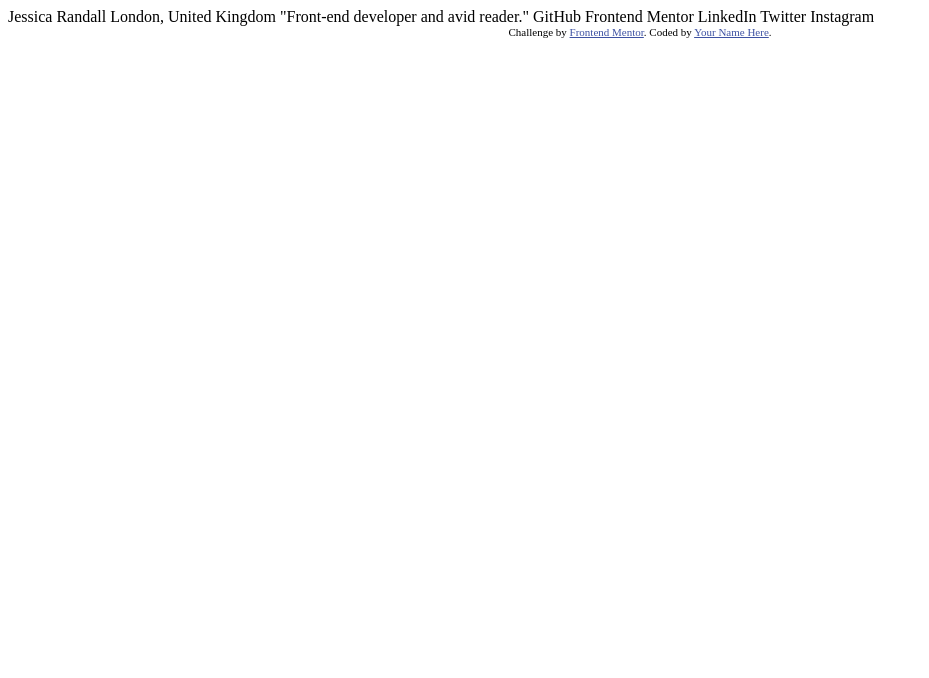
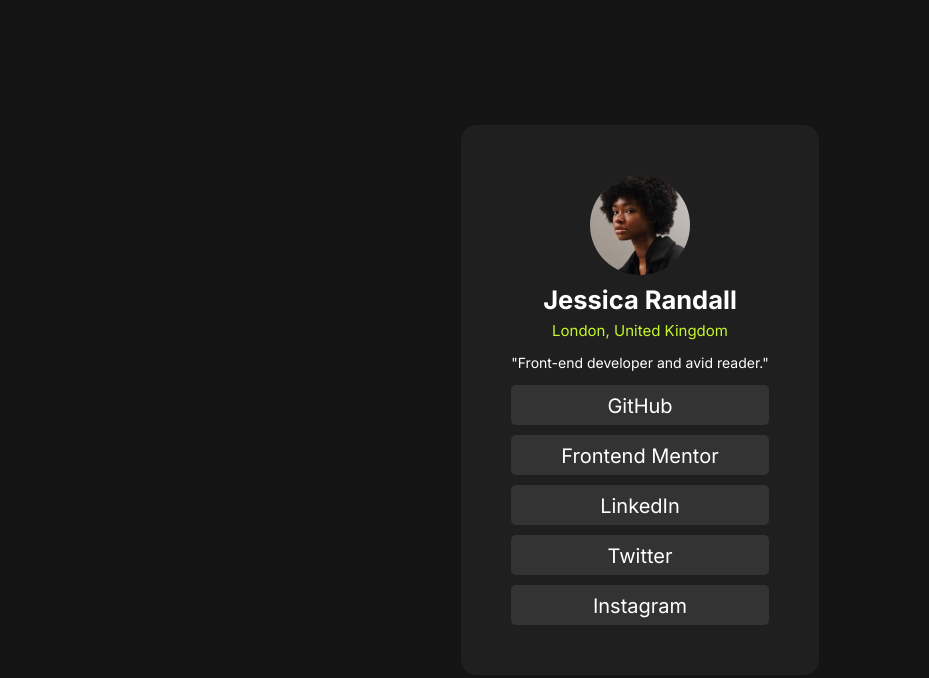
Before and after one commit to SabrinaRina-333/social-links-profile-main, a plain HTML site: page index.html in a window 1280 px wide. Shown: the whole page, without its empty margins (0-929 px from the left). Drawn offline with Linux system fonts and the light colour scheme.

Commit message:
fin de challenge

```diff
--- a/index.html
+++ b/index.html
@@ -5,30 +5,33 @@
   <meta name="viewport" content="width=device-width, initial-scale=1.0"> <!-- displays site properly based on user's device -->
 
   <link rel="icon" type="image/png" sizes="32x32" href="./assets/images/favicon-32x32.png">
-
+  <link rel="stylesheet" href="style.css">
   <title>Frontend Mentor | Social links profile</title>
 
-  <!-- Feel free to remove these styles or customise in your own stylesheet 👍 -->
-  <style>
-    .attribution { font-size: 0.6875rem; text-align: center; }
-    .attribution a { color: hsl(228, 45%, 44%); }
-  </style>
+
 </head>
 <body>
+  <div class="Card">
+      <div class="container">
+        <div class="Card-info">
+          <img src="./assets/images/avatar-jessica.jpeg">
+            <h2>
+              Jessica Randall
+            </h2>
+            <span>London, United Kingdom</span>
+            <p> "Front-end developer and avid reader." </p>
 
-  Jessica Randall
-  London, United Kingdom
-  "Front-end developer and avid reader."
+        </div>
+      </div>
+      <div class="buttoms">
+        <button><a href="https://github.com/" target="_blank"> GitHub </a></button>
+        <button><a href="https://www.frontendmentor.io/" target="_blank"> Frontend Mentor </a></button>
+        <button><a href="https://www.linkedin.com/" target="_blank"> LinkedIn </a></button>
+        <button><a href="https://x.com/" target="_blank"> Twitter </a></button>
+        <button><a href="https://www.instagram.com/" target="_blank"> Instagram </a></button>
 
-  GitHub
-  Frontend Mentor
-  LinkedIn
-  Twitter
-  Instagram
+      </div>
+  </div>
 
-  <footer class="attribution">
-    Challenge by <a href="https://www.frontendmentor.io?ref=challenge">Frontend Mentor</a>.
-    Coded by <a href="#">Your Name Here</a>.
-  </footer>
 </body>
 </html>
--- /dev/null
+++ b/style.css
@@ -0,0 +1,72 @@
+@import url('https://fonts.googleapis.com/css2?family=Inter:ital,opsz,wght@0,14..32,100..900;1,14..32,100..900&display=swap');
+body{
+    background-color:hsl(0, 0%, 8%) ;
+    margin: 0px;
+    min-height: 100vh;
+    display: flex;
+    justify-content: center;
+    align-items: center;
+
+}
+
+
+.Card{
+    background-color:  hsl(0, 0%, 12%);
+    padding: 50px;
+    border-radius: 15px;
+
+
+}
+.Card-info img{
+    width: 100px;
+    border-radius: 50px;
+
+}
+.Card-info{
+    color: hsl(0, 0%, 100%);
+    font-size: 17px;
+    font-family: "Inter", sans-serif;
+    text-align: center;
+
+}
+.Card-info h2{
+    margin: 5px ;
+}
+span{
+    color:hsl(75, 94%, 57%) ;
+    font-size: 15px;
+}
+.Card-info p {
+    font-size: 14px;
+}
+
+.buttoms {
+    display: flex;
+    flex-direction: column;
+    gap: 10px;
+    border: 0px;
+
+}
+.buttoms a {
+     text-decoration: none;
+     color:  hsl(0, 0%, 100%);
+     display: block;
+     width: 100%;
+     line-height: 40px;
+}
+.buttoms a:hover{
+    color: hsl(0, 0%, 8%);
+}
+.buttoms button:hover{
+    background-color:hsl(75, 94%, 57%) ;
+}
+button{
+    border: 0px;
+    background-color: hsl(0, 0%, 20%);
+    height: 40px;
+    border-radius: 5px;
+    color: hsl(0, 0%, 100%);
+    font-size: 20px;
+    font-family: "Inter", sans-serif;
+
+}
```
